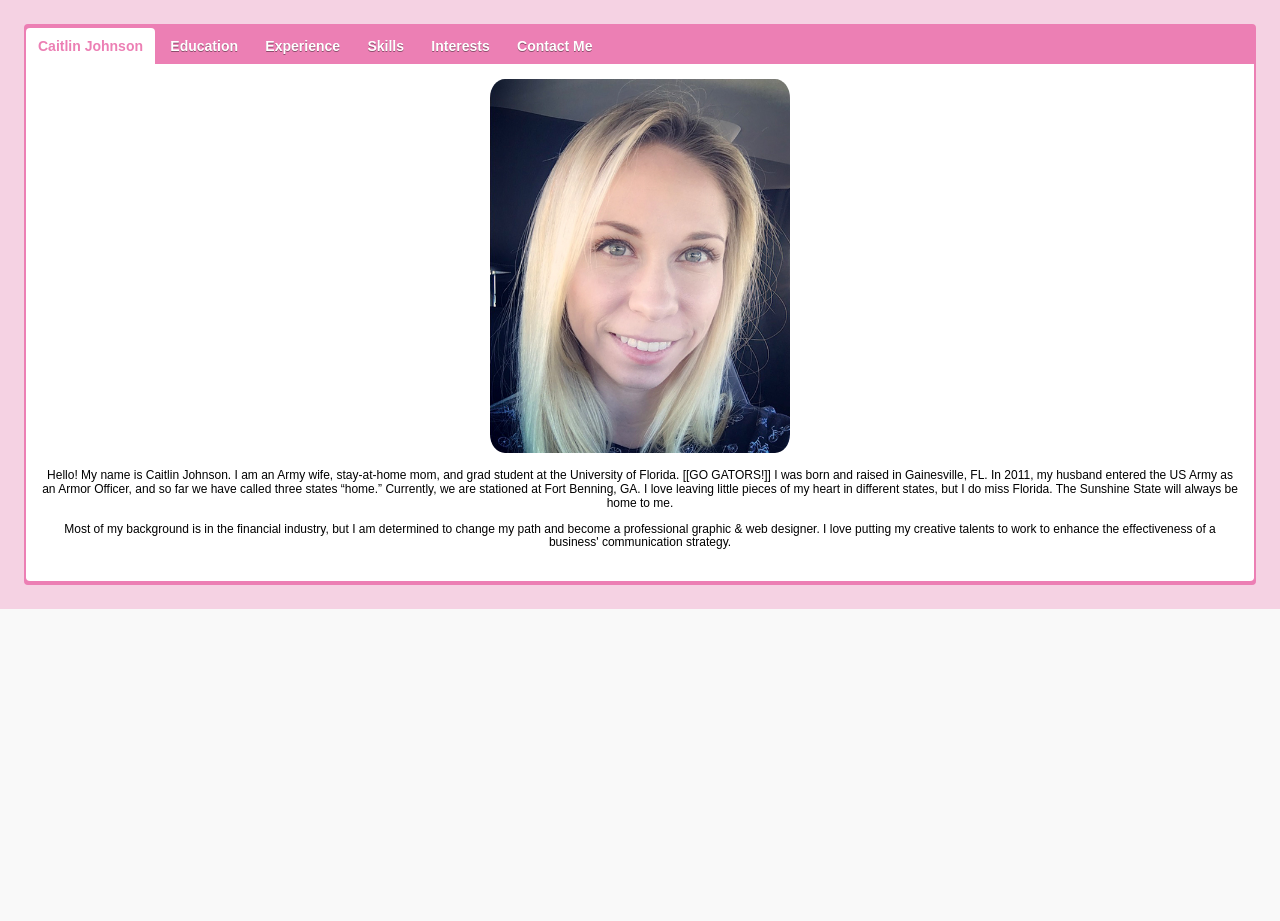
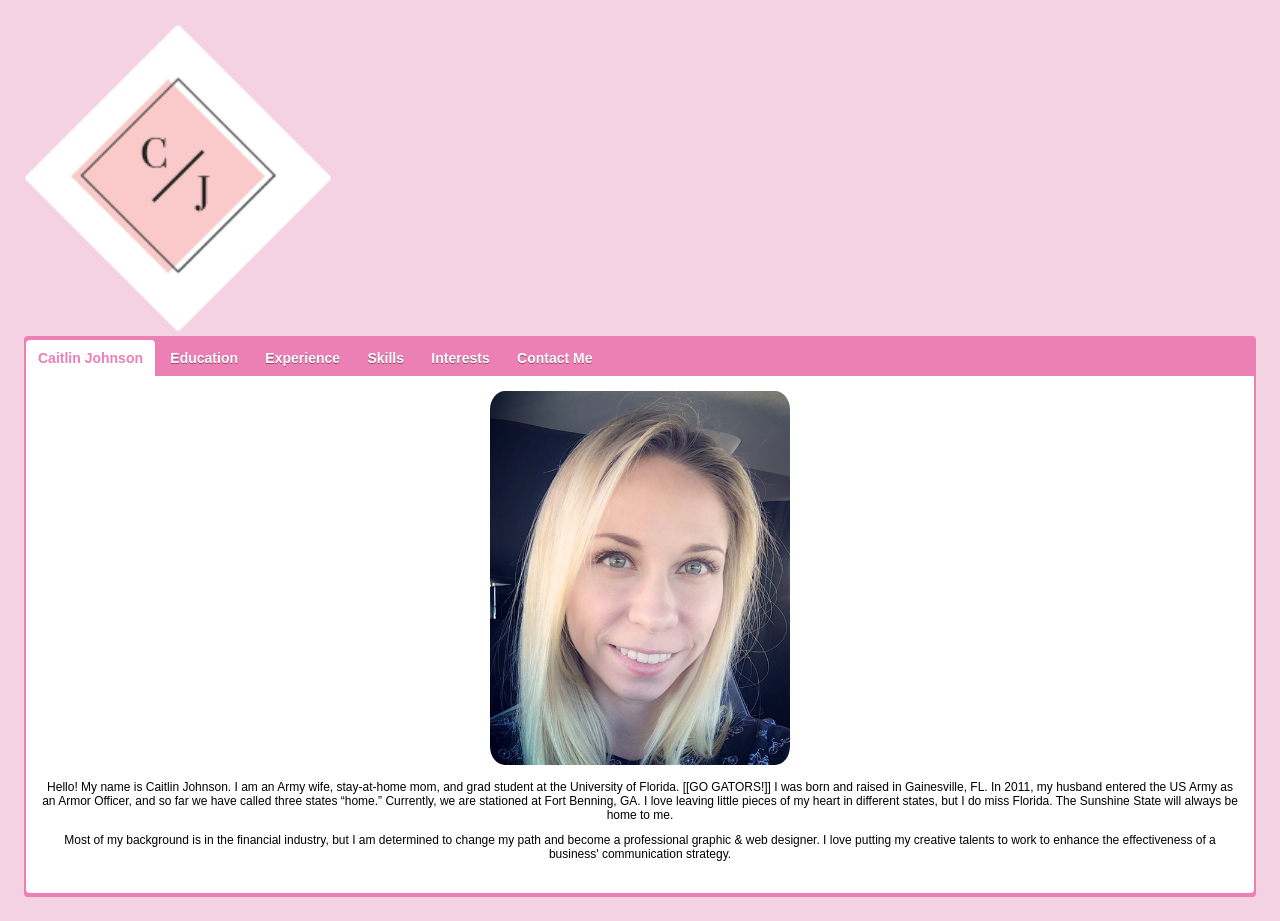
Before and after one commit to cjohnson1088/project_resume_johnson_caitlin, a plain HTML site: page index.html in a window 1280 px wide. Before the commit the page ends 800 px from the top, so only its background shows below. Drawn offline with Linux system fonts and the light colour scheme.

Commit message:
add logo image to main element

```diff
--- a/index.html
+++ b/index.html
@@ -12,6 +12,7 @@
 </head>
 <body>
     <main>
+        <img src="img/coral-nav-logo.png" alt="cj-logo" title="Caitlin Johnson">
         <div id="responsiveTabs">
             <ul>
                 <li><a href="#intro"> Caitlin Johnson </a></li>
```
Also changed, not shown: img/coral-nav-logo.png (added).
